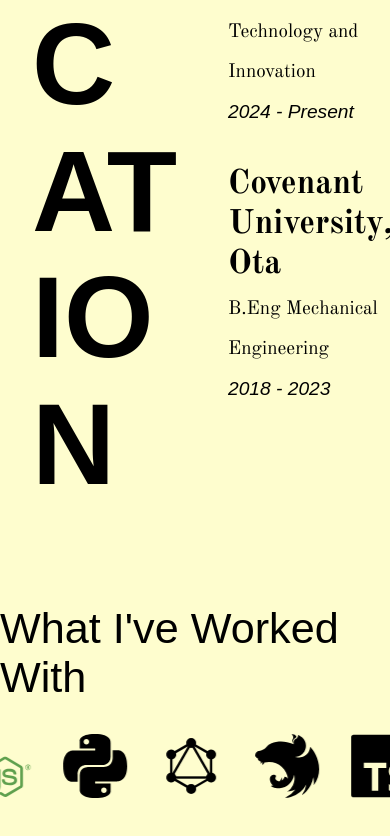
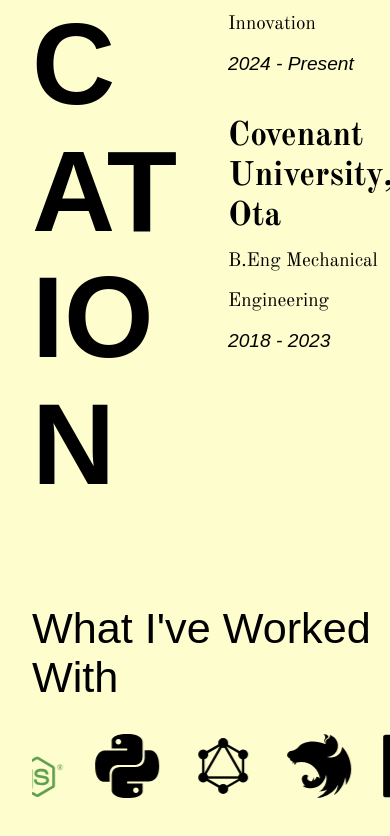
Before and after one commit to gearhead041/gearhead041.github.io, a React (Vite) app: page / in a window 390 px wide. Shown: the part 1138-1974 px from the top of the page. Built offline with nearby package versions, Linux system fonts and the light colour scheme; a web font is replaced by a local one.

Commit message:
added more even more centering

```diff
--- a/src/App.css
+++ b/src/App.css
@@ -31,9 +31,17 @@
   .profileSection {
     place-content: center;
     place-items: center;
-    margin-left: 2rem !important; /*TODO maybe maybe...*/
+    margin-left: 2rem !important;
   }
 
+  /*TODO maybe I fix this maybe I don't ...*/
+  .scrollContainer {
+    margin-left: 2rem !important;
+  }
+
+  .skills {
+    margin-left: 2rem !important;
+  }
   .blurb {
     /* Text over flow */
     display: -webkit-box;
@@ -130,6 +138,7 @@ p {
   width: var(--headers-width);
   place-content: center;
 }
+
 .profilePic {
   height: var(--picture-height);
   margin-right: 2rem;
@@ -165,7 +174,6 @@ p {
 }
 
 .eduEntries {
-  padding-top: 6rem;
   display: flex;
   flex-direction: column;
 }
--- a/src/Project.tsx
+++ b/src/Project.tsx
@@ -26,7 +26,8 @@ export function Project(params: projectParams) {
 					<a
 						className="projectLink"
 						target="_blank"
-						href= {params.link}
+						href={params.link}
+						aria-label="Go to project repository"
 					>
 						Project Link
 					</a>
```
